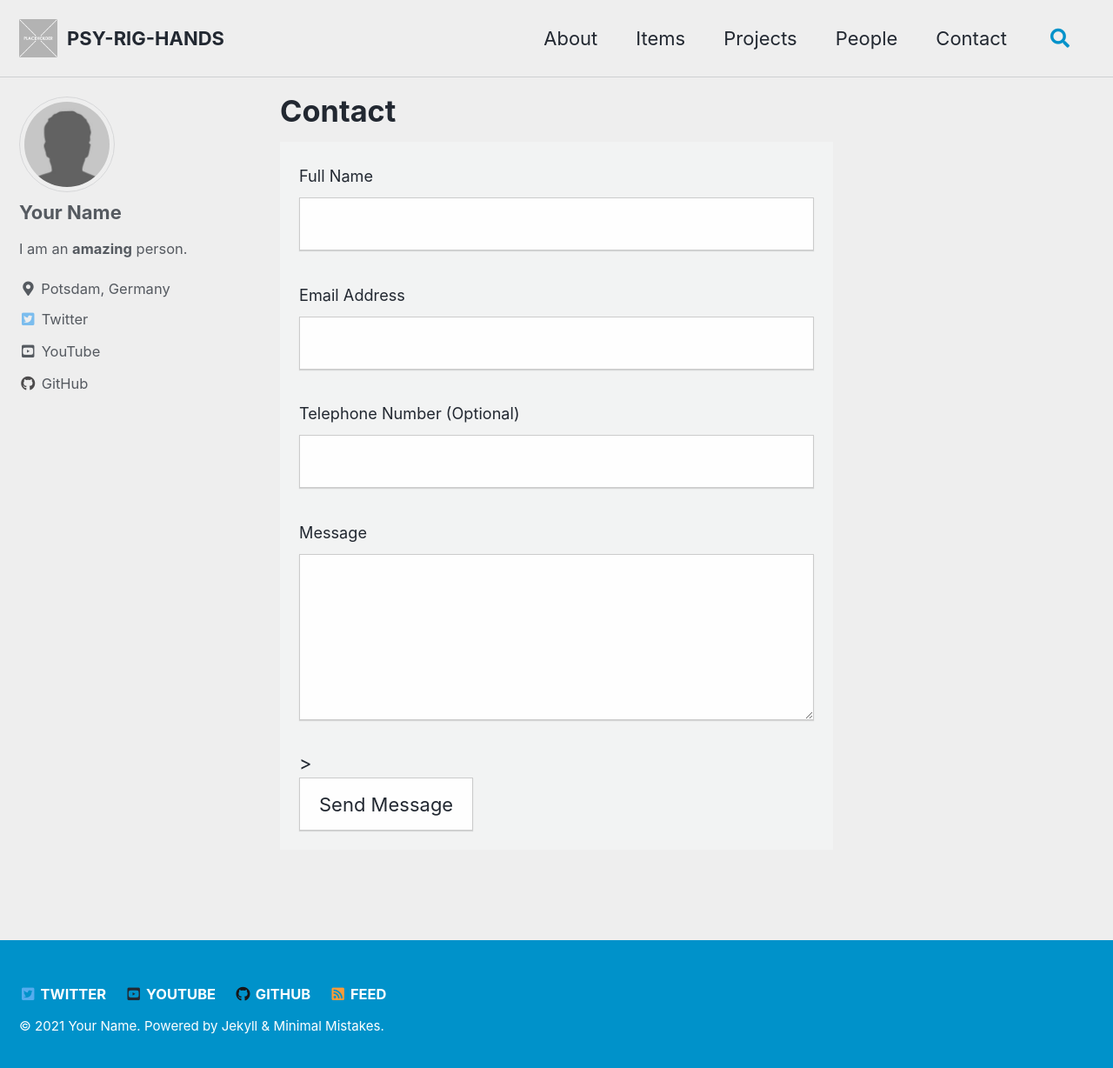
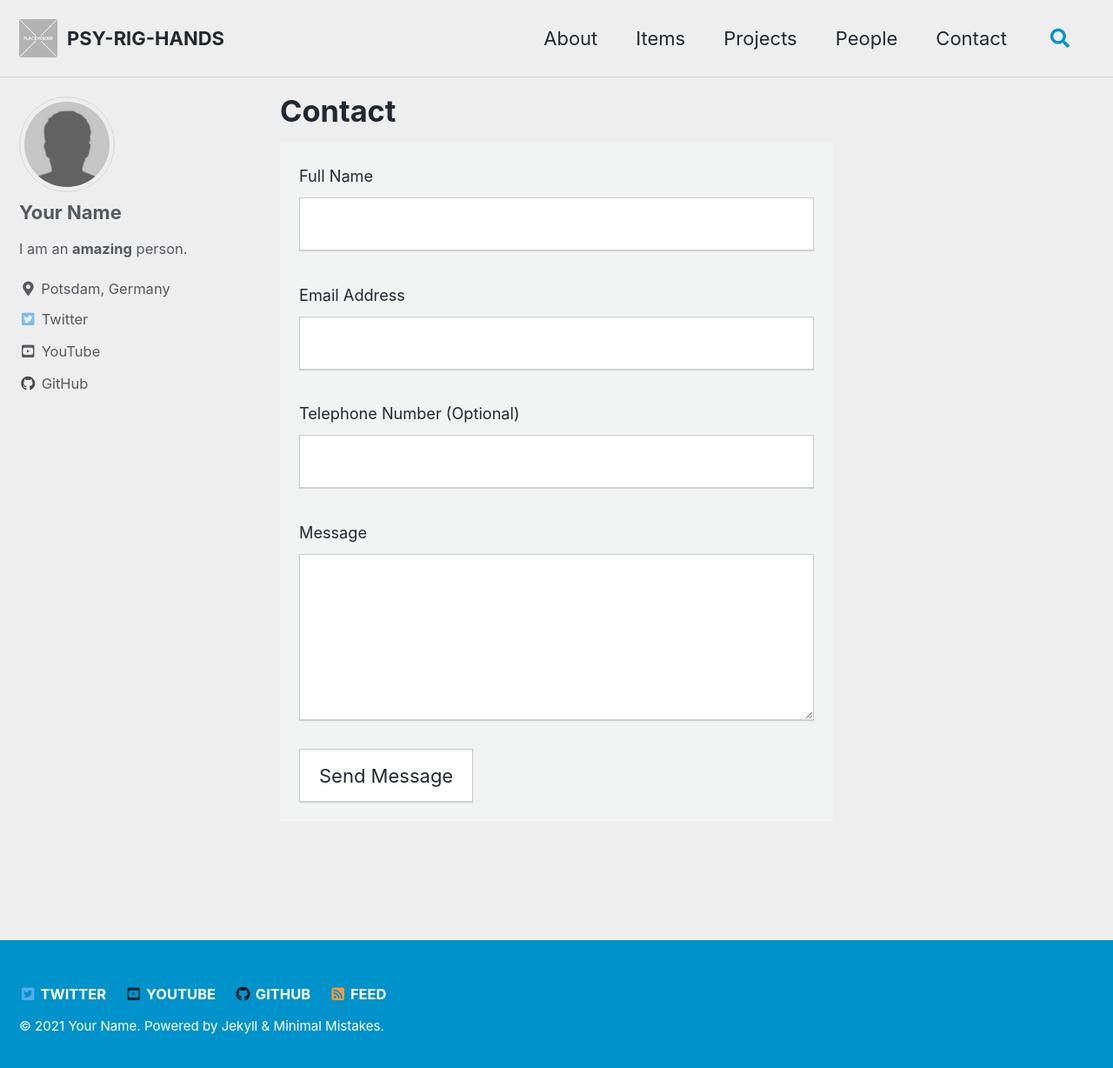
Before and after one commit to psyrig/psyrig.github.io, a Jekyll site: the page built from _pages/Contact.html, in a window 1280 px wide and 1236 px high. Shown: the top 1228 px of the window at 87% size. Built offline with Jekyll 4.4.1, drawn with Linux system fonts in a browser that asks for light colours; cached includes are drawn as plain includes.

Commit message:
Update Contact.html

```diff
--- a/_pages/Contact.html
+++ b/_pages/Contact.html
@@ -15,7 +15,7 @@ author_profile: true
     <input type="telephone" name="telephone" id="telephone" placeholder="">
     <label for="complaint">Message</label>
     <textarea rows="6" name="complaint" id="complaint" placeholder="" required=""></textarea>
-    <input type="hidden" name="_subject" id="email-subject" value="Complaint Form Submission">>
+    <input type="hidden" name="_subject" id="email-subject" value="Complaint Form Submission">
   </fieldset>
   <input type="submit" value="Send Message">
 </form><style>/* reset */
```
